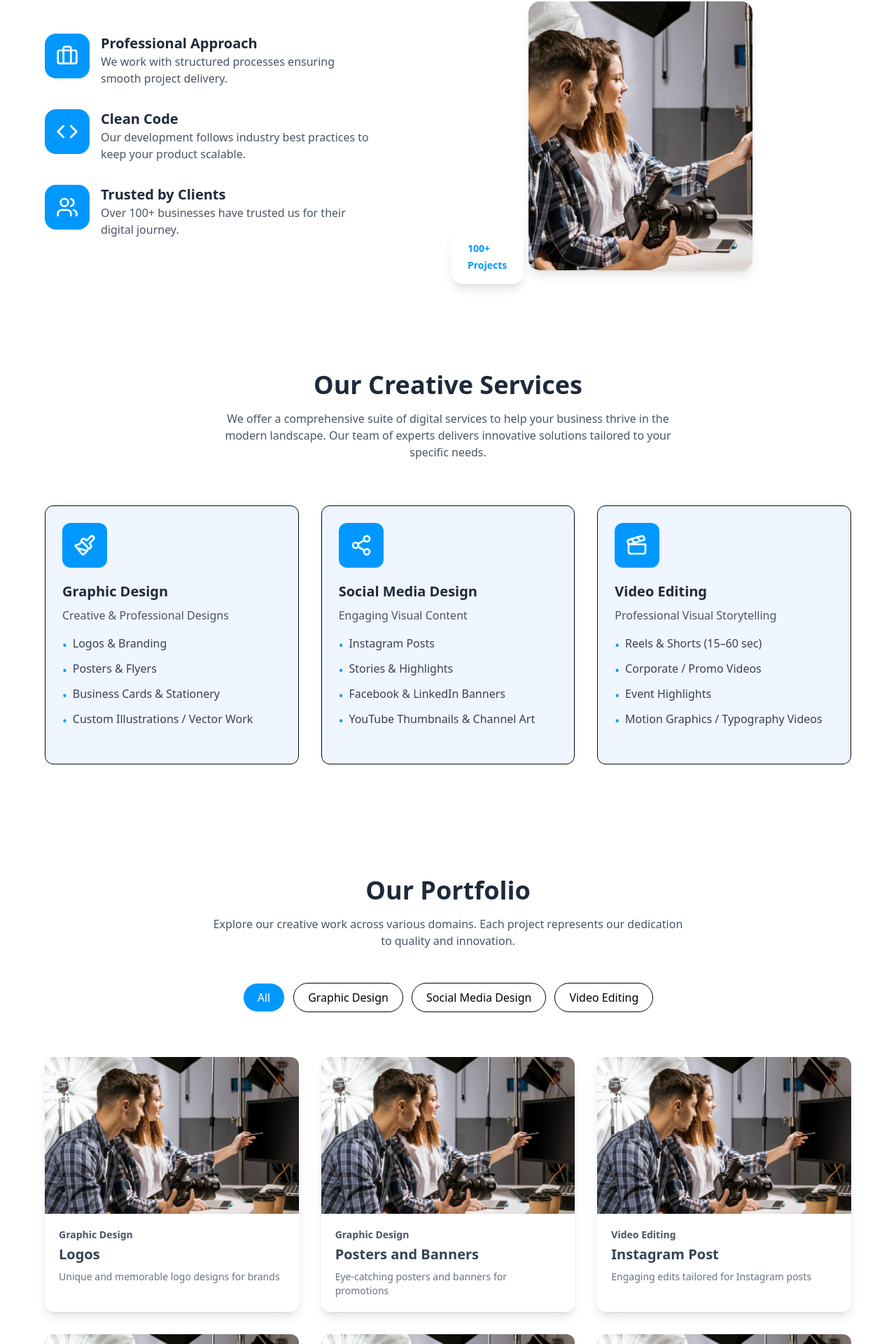
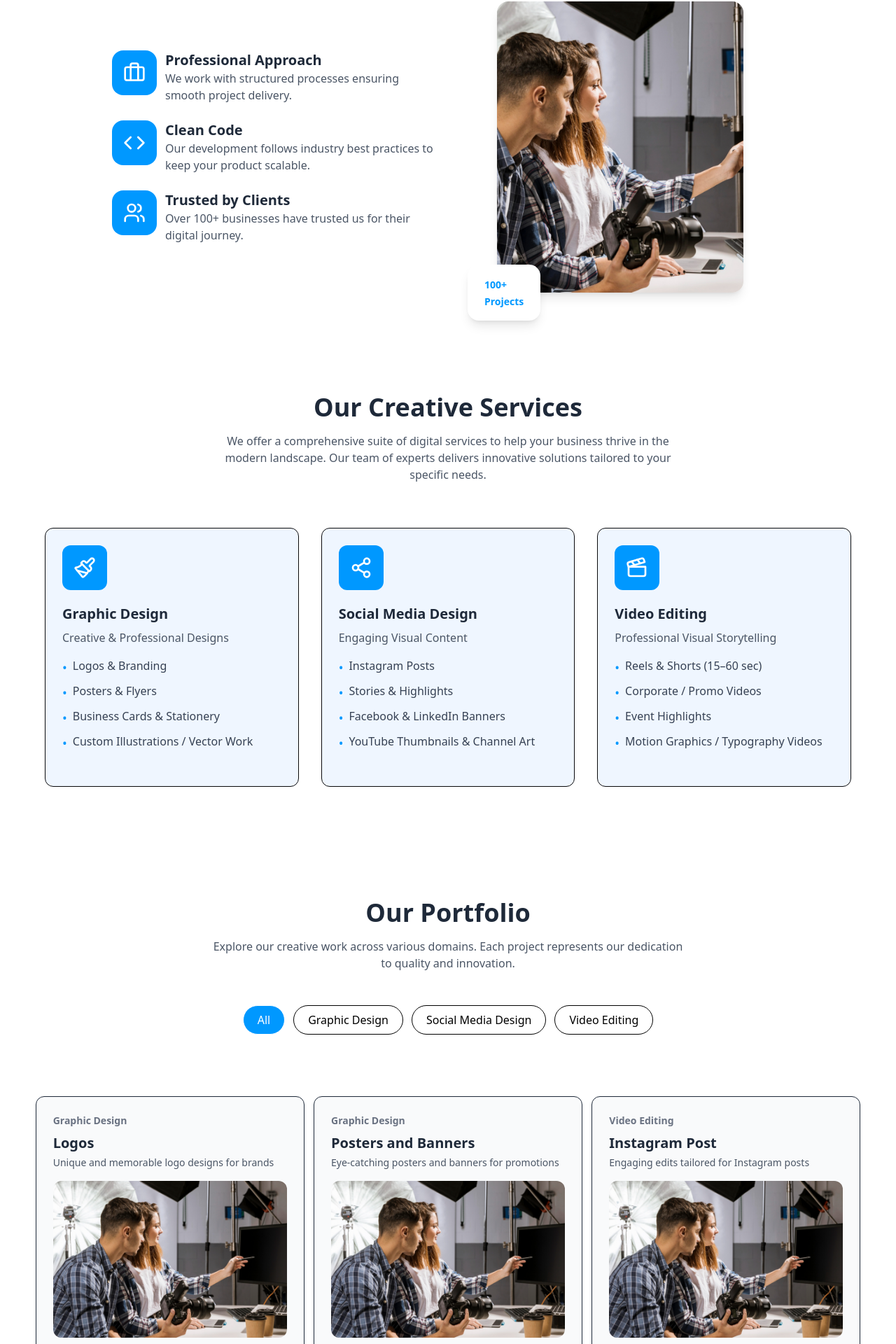
Before and after one commit to mbilal157/Official-sky, a Next.js app: page / in a window 1280 px wide. Shown: the part 1542-3462 px from the top of the page at 70% size. Built offline with nearby package versions, Linux system fonts and the light colour scheme.

Commit message:
Ui improvement

```diff
--- a/app/components/About.tsx
+++ b/app/components/About.tsx
@@ -51,12 +51,11 @@
         through innovation, design, and cutting-edge development.
       </p>
 
-      {/* Content Section */}
-      <div className="grid grid-cols-1 md:grid-cols-2 gap-12 items-center max-w-6xl mx-auto">
+      <div className="grid grid-cols-1 md:grid-cols-2 gap-2 items-center max-w-6xl mx-auto">
         {/* Left Column - Features */}
-        <div className="space-y-8">
+        <div className="space-y-6 ml-24">
           {/* Feature 1 */}
-          <div className="flex flex-row items-center md:items-start text-center gap-4 md:text-left">
+          <div className="flex flex-row items-start gap-3 text-left">
             <div className="p-4 bg-[#0098ff] rounded-2xl w-fit">
               <Briefcase className="w-8 h-8 text-white" />
             </div>
@@ -74,7 +73,7 @@
           </div>
 
           {/* Feature 2 */}
-          <div className="flex flex-row items-center md:items-start text-center gap-4 md:text-left">
+          <div className="flex flex-row items-start gap-3 text-left">
             <div className="p-4 bg-[#0098ff] rounded-2xl w-fit">
               <Code className="w-8 h-8 text-white" />
             </div>
@@ -92,7 +91,7 @@
           </div>
 
           {/* Feature 3 */}
-          <div className="flex flex-row items-center md:items-start text-center gap-4 md:text-left">
+          <div className="flex flex-row items-start gap-3 text-left">
             <div className="p-4 bg-[#0098ff] rounded-2xl w-fit">
               <Users className="w-8 h-8 text-white" />
             </div>
@@ -110,16 +109,16 @@
         </div>
 
         {/* Right Column - Image with Badge */}
-        <div className="relative flex justify-center">
+        <div className="relative flex justify-center mr-22">
           <Image
             src="/images/whyus.jpg"
             alt="Features"
-            width={500}
-            height={300}
-            className="rounded-2xl h-96 w-80 ml-[-50px] shadow-lg object-cover"
+            width={600}
+            height={400}
+            className="rounded-2xl h-[26rem] w-[22rem] shadow-lg object-cover"
           />
           <div
-            className={`absolute bottom-0 left-0 -mb-5 -ml-5 px-6 py-4 rounded-2xl shadow-lg ${
+            className={`absolute left-6 bottom-0 translate-y-1/2 px-6 py-4 rounded-2xl shadow-lg ${
               resolvedTheme === "dark"
                 ? "bg-gray-800 text-blue-300"
                 : "bg-white text-[#0098ff]"
--- a/app/components/Portfolio.tsx
+++ b/app/components/Portfolio.tsx
@@ -1,7 +1,9 @@
 "use client";
+
 import { useState, useEffect } from "react";
 import Image from "next/image";
 import { useTheme } from "next-themes";
+import { CardBody, CardContainer, CardItem } from "./ui/3d-card";
 
 const portfolioItems = [
   {
@@ -25,48 +27,7 @@
     subtitle: "Engaging edits tailored for Instagram posts",
     image: "/images/whyus.jpg",
   },
-  {
-    id: 4,
-    category: "Video Editing",
-    title: "Stories and Highlights",
-    subtitle: "Dynamic video stories and highlight reels",
-    image: "/images/whyus.jpg",
-  },
-  {
-    id: 5,
-    category: "Video Editing",
-    title: "Reels and Shorts",
-    subtitle: "Trendy reels and shorts with creative cuts",
-    image: "/images/whyus.jpg",
-  },
-  {
-    id: 6,
-    category: "Social Media Design",
-    title: "Social Media Campaign",
-    subtitle: "Complete design sets for impactful campaigns",
-    image: "/images/whyus.jpg",
-  },
-  {
-    id: 7,
-    category: "Social Media Design",
-    title: "YouTube Thumbnails",
-    subtitle: "Attention-grabbing thumbnails to boost clicks",
-    image: "/images/thumbnail.jpg",
-  },
-  {
-    id: 8,
-    category: "Social Media Design",
-    title: "Facebook and LinkedIn Banners",
-    subtitle: "Professional banners for social media branding",
-    image: "/images/whyus.jpg",
-  },
-  {
-    id: 9,
-    category: "Graphic Design",
-    title: "Business Cards",
-    subtitle: "Modern and professional business card designs",
-    image: "/images/whyus.jpg",
-  },
+  // ... rest of your items
 ];
 
 const categories = [
@@ -82,9 +43,7 @@
   const { theme, systemTheme } = useTheme();
   const [mounted, setMounted] = useState(false);
 
-  useEffect(() => {
-    setMounted(true);
-  }, []);
+  useEffect(() => setMounted(true), []);
 
   const resolvedTheme = mounted
     ? theme === "system"
@@ -103,7 +62,6 @@
   }, [activeFilter]);
 
   if (!mounted) {
-    // Skeleton while waiting for theme resolution
     return (
       <section className="py-20 px-6 bg-white text-gray-800">
         <div className="max-w-6xl mx-auto">
@@ -159,50 +117,53 @@
           ))}
         </div>
 
-        {/* Portfolio Grid */}
-        <div className="grid grid-cols-1 md:grid-cols-2 lg:grid-cols-3 gap-8">
+        {/* Portfolio Grid with 3D Cards */}
+        <div className="grid grid-cols-1 md:grid-cols-2 lg:grid-cols-3 gap-x-10">
           {filteredItems.map((item) => (
-            <div
-              key={item.id}
-              className={`group overflow-hidden rounded-xl shadow-lg transition-all duration-500 hover:shadow-xl cursor-pointer
-        ${resolvedTheme === "dark" ? "bg-[#1e1d1d]" : "bg-white"}`}
-            >
-              {/* Image */}
-              <div className="h-56 overflow-hidden">
-                <Image
-                  src={item.image}
-                  alt={item.title}
-                  width={600}
-                  height={400}
-                  className="w-full h-full object-cover transition-transform duration-700 group-hover:scale-110"
-                />
-              </div>
-
-              {/* Content */}
-              <div className="p-5">
-                <h3
-                  className={`text-sm font-semibold mb-1 ${
-                    resolvedTheme === "dark" ? "text-gray-400" : "text-gray-600"
-                  }`}
+            <CardContainer key={item.id} className="inter-var">
+              <CardBody className="bg-gray-50 dark:bg-[#1e1d1d] border dark:border-white/[0.2] border-black/[0.1] rounded-xl p-6">
+                {/* Category */}
+                <CardItem
+                  translateZ="50"
+                  className="text-sm font-semibold text-gray-500 dark:text-gray-400"
                 >
                   {item.category}
-                </h3>
-                <h2
-                  className={`text-xl font-bold mb-2 transition-colors duration-300 group-hover:text-[#0098ff] ${
-                    resolvedTheme === "dark" ? "text-gray-100" : "text-gray-700"
-                  }`}
+                </CardItem>
+
+                {/* Title */}
+                <CardItem
+                  translateZ="80"
+                  className="text-xl font-bold mt-2 text-gray-800 dark:text-gray-100 group-hover/card:text-[#0098ff]"
                 >
                   {item.title}
-                </h2>
-                <p
-                  className={`text-sm ${
-                    resolvedTheme === "dark" ? "text-gray-400" : "text-gray-500"
-                  }`}
+                </CardItem>
+
+                {/* Subtitle */}
+                <CardItem
+                  as="p"
+                  translateZ="60"
+                  className="text-sm mt-1 text-gray-600 dark:text-gray-400"
                 >
                   {item.subtitle}
-                </p>
-              </div>
-            </div>
+                </CardItem>
+
+                {/* Image */}
+                <CardItem
+                  translateZ="100"
+                  rotateX={10}
+                  rotateZ={-5}
+                  className="mt-4"
+                >
+                  <Image
+                    src={item.image}
+                    alt={item.title}
+                    width={600}
+                    height={400}
+                    className="h-56 w-full object-cover rounded-xl group-hover/card:shadow-xl"
+                  />
+                </CardItem>
+              </CardBody>
+            </CardContainer>
           ))}
         </div>
       </div>
--- /dev/null
+++ b/app/components/ui/3d-card.tsx
@@ -0,0 +1,158 @@
+"use client";
+
+import { cn } from "@/lib/utils";
+
+import React, {
+  createContext,
+  useState,
+  useContext,
+  useRef,
+  useEffect,
+} from "react";
+
+const MouseEnterContext = createContext<
+  [boolean, React.Dispatch<React.SetStateAction<boolean>>] | undefined
+>(undefined);
+
+export const CardContainer = ({
+  children,
+  className,
+  containerClassName,
+}: {
+  children?: React.ReactNode;
+  className?: string;
+  containerClassName?: string;
+}) => {
+  const containerRef = useRef<HTMLDivElement>(null);
+  const [isMouseEntered, setIsMouseEntered] = useState(false);
+
+  const handleMouseMove = (e: React.MouseEvent<HTMLDivElement>) => {
+    if (!containerRef.current) return;
+    const { left, top, width, height } =
+      containerRef.current.getBoundingClientRect();
+    const x = (e.clientX - left - width / 2) / 25;
+    const y = (e.clientY - top - height / 2) / 25;
+    containerRef.current.style.transform = `rotateY(${x}deg) rotateX(${y}deg)`;
+  };
+
+  const handleMouseEnter = () => {
+    setIsMouseEntered(true);
+    if (!containerRef.current) return;
+  };
+
+  const handleMouseLeave = () => {
+    if (!containerRef.current) return;
+    setIsMouseEntered(false);
+    containerRef.current.style.transform = `rotateY(0deg) rotateX(0deg)`;
+  };
+  return (
+    <MouseEnterContext.Provider value={[isMouseEntered, setIsMouseEntered]}>
+      <div
+        className={cn(
+          "py-6 flex items-center justify-center",
+          containerClassName
+        )}
+        style={{
+          perspective: "1000px",
+        }}
+      >
+        <div
+          ref={containerRef}
+          onMouseEnter={handleMouseEnter}
+          onMouseMove={handleMouseMove}
+          onMouseLeave={handleMouseLeave}
+          className={cn(
+            "flex items-center justify-center relative transition-all duration-200 ease-linear",
+            className
+          )}
+          style={{
+            transformStyle: "preserve-3d",
+          }}
+        >
+          {children}
+        </div>
+      </div>
+    </MouseEnterContext.Provider>
+  );
+};
+
+export const CardBody = ({
+  children,
+  className,
+}: {
+  children: React.ReactNode;
+  className?: string;
+}) => {
+  return (
+    <div
+      className={cn(
+        "h-96 w-96 [transform-style:preserve-3d]  [&>*]:[transform-style:preserve-3d]",
+        className
+      )}
+    >
+      {children}
+    </div>
+  );
+};
+
+export const CardItem = ({
+  as: Tag = "div",
+  children,
+  className,
+  translateX = 0,
+  translateY = 0,
+  translateZ = 0,
+  rotateX = 0,
+  rotateY = 0,
+  rotateZ = 0,
+  ...rest
+}: {
+  as?: React.ElementType;
+  children: React.ReactNode;
+  className?: string;
+  translateX?: number | string;
+  translateY?: number | string;
+  translateZ?: number | string;
+  rotateX?: number | string;
+  rotateY?: number | string;
+  rotateZ?: number | string;
+}) => {
+  const ref = useRef<HTMLDivElement>(null);
+  const [isMouseEntered] = useMouseEnter();
+
+  useEffect(() => {
+    if (!ref.current) return;
+    if (isMouseEntered) {
+      ref.current.style.transform = `translateX(${translateX}px) translateY(${translateY}px) translateZ(${translateZ}px) rotateX(${rotateX}deg) rotateY(${rotateY}deg) rotateZ(${rotateZ}deg)`;
+    } else {
+      ref.current.style.transform = `translateX(0px) translateY(0px) translateZ(0px) rotateX(0deg) rotateY(0deg) rotateZ(0deg)`;
+    }
+  }, [
+    isMouseEntered,
+    translateX,
+    translateY,
+    translateZ,
+    rotateX,
+    rotateY,
+    rotateZ,
+  ]);
+
+  return (
+    <Tag
+      ref={ref}
+      className={cn("w-fit transition duration-200 ease-linear", className)}
+      {...rest}
+    >
+      {children}
+    </Tag>
+  );
+};
+
+// Create a hook to use the context
+export const useMouseEnter = () => {
+  const context = useContext(MouseEnterContext);
+  if (context === undefined) {
+    throw new Error("useMouseEnter must be used within a MouseEnterProvider");
+  }
+  return context;
+};
```
Also changed, not shown: app/components/Footer.tsx (+28 -12 lines).
